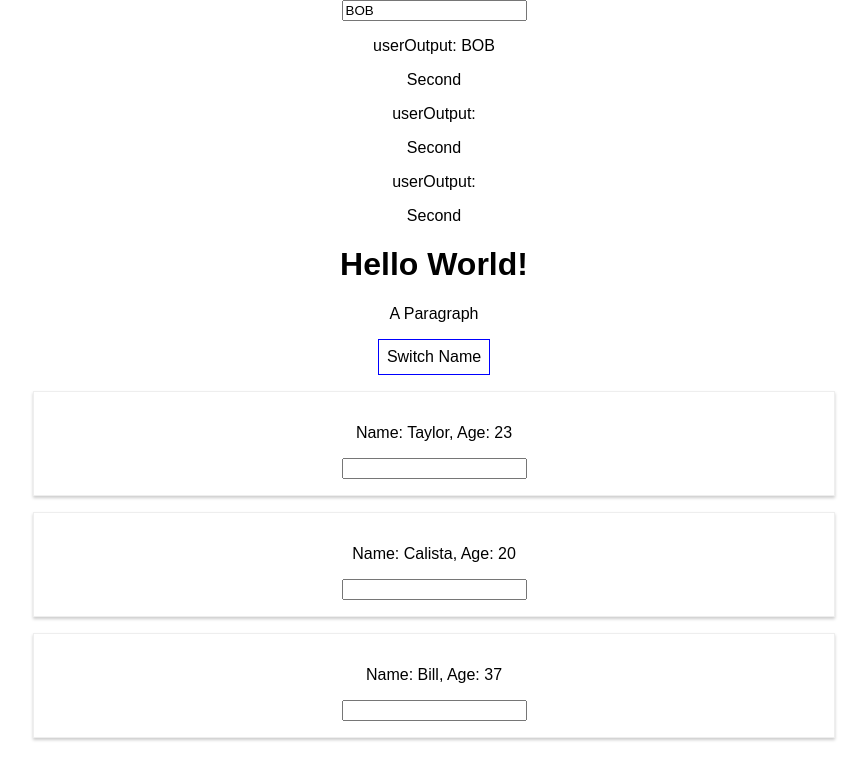
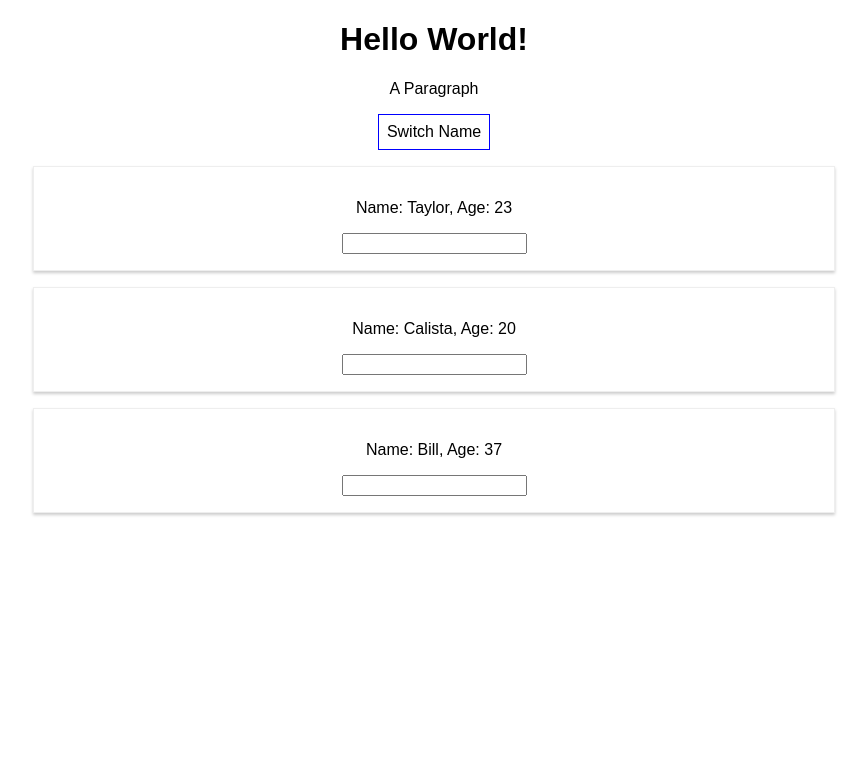
Before and after one commit to twillia7/react-complete-guide, a React (Create React App) app: page / in a window 1280 px wide. Shown: the top 780 px of the page, without its empty margins (206-1073 px from the left). Built offline with nearby package versions, Linux system fonts and the light colour scheme.

Commit message:
Reverting to original

```diff
--- a/src/App.js
+++ b/src/App.js
@@ -2,12 +2,8 @@ import React, { Component } from 'react';
 import './App.css';
 import Person from './Person/Person';
 
-import UserInput from './UserInput/UserInput';
-import UserOutput from './UserOutput/UserOutput';
-
 class App extends Component {
   state = {
-    username: 'BOB',
     persons: [
       {name: 'Taylor', age: 23},
       {name: 'Calista', age: 20},
@@ -33,12 +29,6 @@ class App extends Component {
     });
   }
 
-  onChange = (e) => {
-    this.setState({
-      username: e.target.value
-    });
-  }
-
   render() {
     const style = {
       backgroundColor: 'white',
@@ -50,10 +40,6 @@ class App extends Component {
 
     return (
       <div className="App">
-        <UserInput change={this.onChange.bind(this)} username={this.state.username}></UserInput>
-        <UserOutput name={this.state.username}></UserOutput>
-        <UserOutput></UserOutput>
-        <UserOutput></UserOutput>
         <h1>Hello World!</h1>
         <p>A Paragraph</p>
         <button
```
